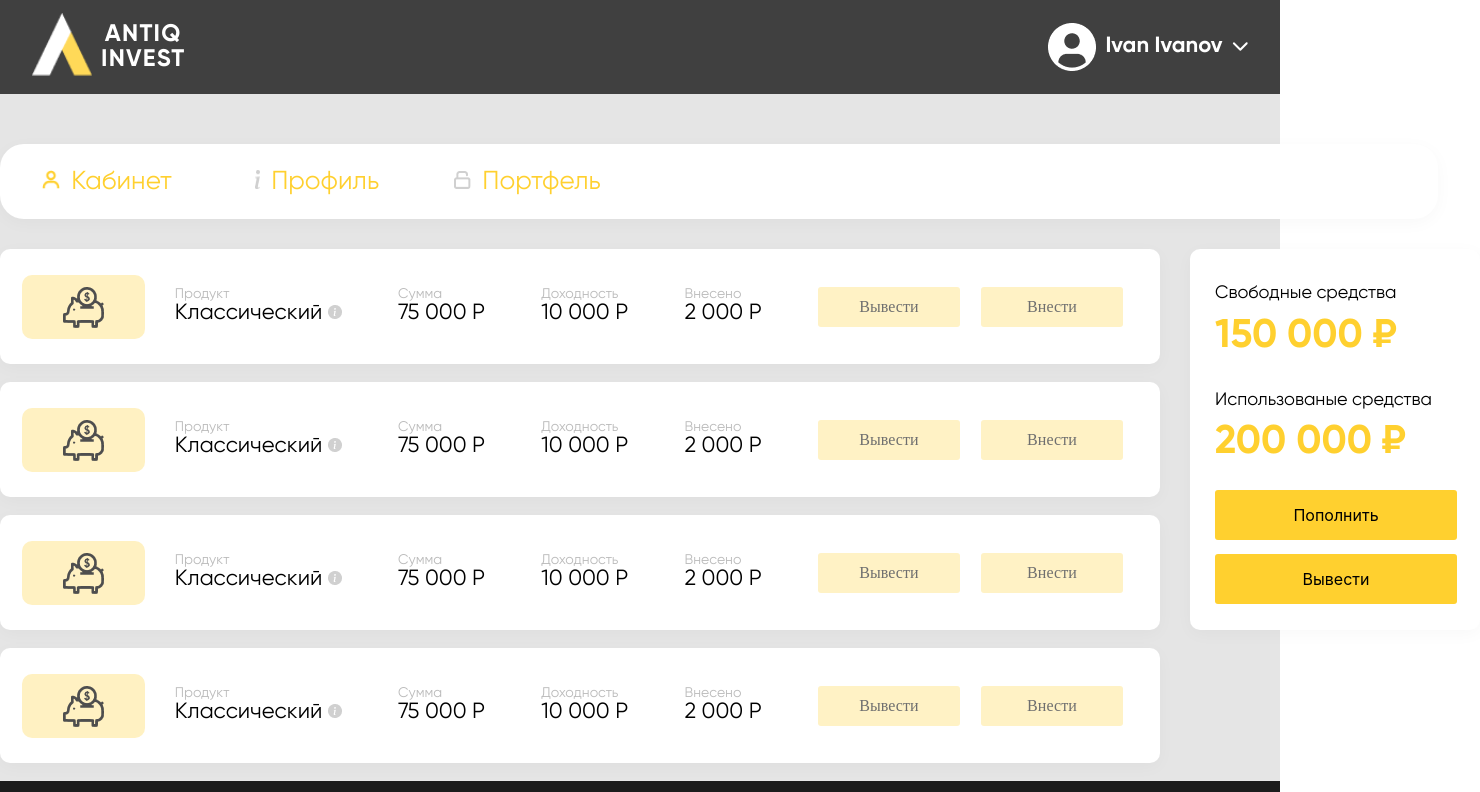
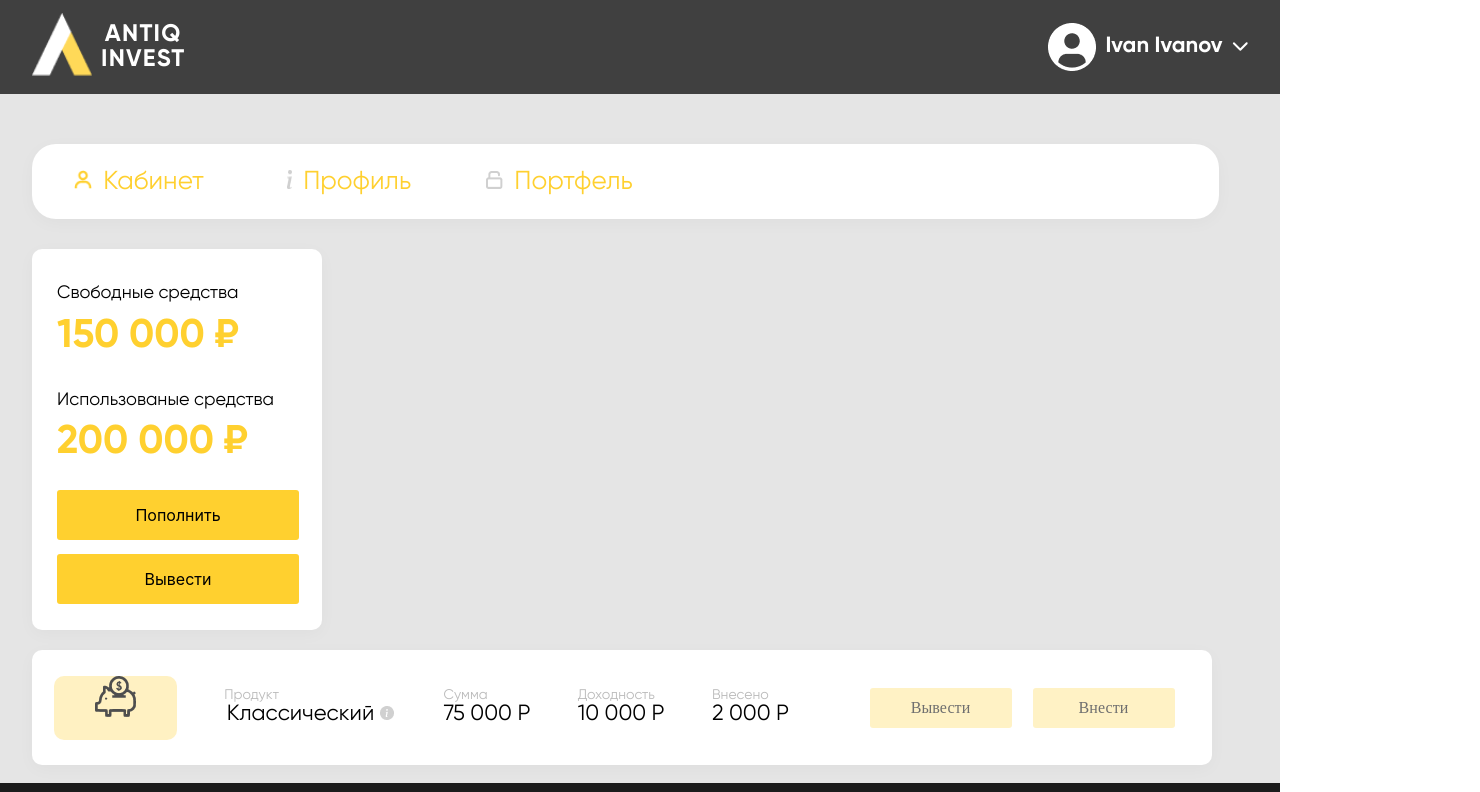
Before and after one commit to szemelkin/antiqinvest_front, a React (Create React App) app: page / in a window 1280 px wide. Shown: the top 792 px of the page, 1480 px wide, since content can reach past the window. Built offline with nearby package versions, Linux system fonts and the light colour scheme.

Commit message:
на частично сделан страница кабинета

```diff
--- a/public/index.html
+++ b/public/index.html
@@ -24,7 +24,7 @@
       work correctly both with client-side routing and a non-root public URL.
       Learn how to configure a non-root public URL by running `npm run build`.
     -->
-    <title>React App</title>
+    <title>Antiqinvest</title>
   </head>
   <body>
     <noscript>You need to enable JavaScript to run this app.</noscript>
--- a/src/components/CabinetHeadline/CabinetHeadline.css
+++ b/src/components/CabinetHeadline/CabinetHeadline.css
@@ -6,6 +6,7 @@
   box-shadow: 0px 4px 17px rgba(0, 0, 0, 0.03);
   border-radius: 24px;
   padding-left: 32px;
+  width: 1480px;
 }
 
 @media screen and (max-width: 1500px) {
--- a/src/components/MainCabinet/MainCabinet.css
+++ b/src/components/MainCabinet/MainCabinet.css
@@ -8,12 +8,11 @@
 .MainCabinet__wrapper {
   display: flex;
   flex-direction: column;
-  width: 1480px;
   margin: 0 auto;
 }
 
 @media screen and (max-width: 1500px) {
-  .as {
+  .MainCabinet__wrapper {
     width: 95%;
   }
 }
@@ -22,8 +21,18 @@
     margin-top: 30px;
 }
 
+
+.MarginBottom20 {
+  margin-bottom: 20px;
+}
+
 .MainCabinet__block {
     display: flex;
     justify-content: space-between;
+}
 
+@media screen and (max-width: 1530px) {
+  .MainCabinet__block {
+    flex-direction: column-reverse;
+  }
 }
--- a/src/components/MainCabinet/MainCabinet.jsx
+++ b/src/components/MainCabinet/MainCabinet.jsx
@@ -9,12 +9,13 @@ function MainCabinet() {
       <div className="MainCabinet__wrapper">
         <CabinetHeadline />
 
-            <div className="MainCabinet__block MarginTop30">
-            <Products />
-            <Report />
-            </div>
+        <div className="MainCabinet__block MarginTop30">
+          <Products />
+          <div className="MarginBottom20">
+          <Report />
+          </div>
 
-
+        </div>
       </div>
     </div>
   );
--- a/src/components/Products/Products.css
+++ b/src/components/Products/Products.css
@@ -6,51 +6,99 @@
   margin-bottom: 18px;
 }
 
-.Products {
-  display: flex;
-  max-width: 1480px;
-  flex-direction: column;
+.background {
+  width: 123px;
+  height: 64px;
+  background: linear-gradient(0deg, #fff1c2, #fff1c2), #c4c4c4;
+  border-radius: 10px;
 }
 
 .Products__left {
-  max-width: 1160px;
-  height: 115px;
 }
 
-.Products__left-card {
-  width: 100%;
-}
-
-.Products__left-card-content {
+.Products__left-cards {
   display: flex;
+  align-items: center;
   justify-content: space-between;
+  width: 1200px;
   background: #ffffff;
   box-shadow: 0px 4px 17px rgba(0, 0, 0, 0.03);
   border-radius: 10px;
   height: 115px;
+  box-sizing: border-box;
   padding: 0px 37px 0px 22px;
-  box-sizing: border-box;
 }
 
-.Products__left-card-imageBlock {
-  background: linear-gradient(0deg, #fff1c2, #fff1c2);
-  border-radius: 10px;
-  width: 123px;
-  height: 64px;
-  margin-top: 26px;
+@media screen and (max-width: 1200px) {
+  .Products__left-cards {
+    padding: 26px 37px 25px 22px;
+    height: auto;
+  }
 }
 
-.Products__left-card-imageBlock > img {
-  margin-top: 12px;
+@media screen and (max-width: 1280px) {
+  .Products__left-cards {
+    width: 97%;
+  }
 }
 
-.Products__left-card-blocks {
+@media screen and (max-width: 1200px) {
+  .Products__left-cards {
+    flex-direction: column;
+  }
+}
+
+@media screen and (max-width: 425px) {
+  .Products__left-cards {
+    padding: 25px 15px 6px 15px;
+  }
+}
+
+.Products__left-blocks {
   display: flex;
+  justify-content: space-between;
+  width: 735px;
+  background: #ffffff;
+  border-radius: 10px;
   align-items: center;
+}
+
+.bigBlock {
+  width: 172px;
+}
+
+.smallBlock {
+  width: 90px;
+}
+
+.Products__left-block {
+
+}
+
+@media screen and (max-width: 1200px) {
+  .Products__left-blocks {
+    width: 100%;
+    flex-wrap: wrap;
+  }
+}
+
+@media screen and (max-width: 656px) {
+  .Products__left-blocks {
+    height: 150px;
+  }
+}
+
+@media screen and (max-width: 374px) {
+  .Products__left-blocks {
+    height: 200px;
+  }
+}
+
+.Products__left-card-buttonsBlock {
+  width: 305px;
   justify-content: space-between;
-  width: 950px;
-  margin-left: 30px;
 }
+
 
 .Products__left-card-block > h4 {
   margin: 0;
@@ -75,8 +123,20 @@
 
 .Products__left-card-buttonsBlock {
   display: flex;
-  width: 305px;
   justify-content: space-between;
+}
+
+@media screen and (max-width: 1200px) {
+  .Products__left-card-buttonsBlock {
+    margin-top: 10px;
+  }
+}
+
+@media screen and (max-width: 425px) {
+  .Products__left-card-buttonsBlock {
+    flex-direction: column;
+    width: 100%;
+  }
 }
 
 .Products__left-card-buttonsBlock > button {
@@ -97,3 +157,10 @@
   order: 0;
   flex-grow: 0;
 }
+
+@media screen and (max-width: 425px) {
+  .Products__left-card-buttonsBlock > button {
+    width: 100%;
+    margin-bottom: 15px;
+  }
+}
--- a/src/components/Products/Products.jsx
+++ b/src/components/Products/Products.jsx
@@ -9,17 +9,14 @@ function Products() {
   return (
     <div className="Products">
       <div className="Products__left MarginBottom18">
-        <div className="Products__left-card">
-          <div className="Products__left-card-content">
-            <div className="Products__left-card-imageBlock">
+        <div className="Products__left-cards">
+          <div className="Products__left-blocks">
+            <div className="Products__left-block background">
               <img src={classic} />
             </div>
-            <div className="Products__left-card-blocks">
-              <div className="Products__left-card-block">
+            <div className="Products__left-card-block bigBlock">
               <h4>Продукт</h4>
-                <h5>
-                  Классический <img src={i} />
-                </h5>
+              <h5>Классический <img src={i} /></h5>
             </div>
             <div className="Products__left-card-block">
               <h4>Сумма</h4>
@@ -33,115 +30,15 @@ function Products() {
               <h4>Внесено</h4>
               <h5>2 000 Р</h5>
             </div>
+          </div>
+
           <div className="Products__left-card-buttonsBlock">
             <button>Вывести</button>
             <button>Внести</button>
           </div>
         </div>
-          </div>
-        </div>
-      </div>
 
-      <div className="Products__left MarginBottom18">
-        <div className="Products__left-card">
-          <div className="Products__left-card-content">
-            <div className="Products__left-card-imageBlock">
-              <img src={classic} />
-            </div>
-            <div className="Products__left-card-blocks">
-              <div className="Products__left-card-block">
-                <h4>Продукт</h4>
-                <h5>
-                  Классический <img src={i} />
-                </h5>
-              </div>
-              <div className="Products__left-card-block">
-                <h4>Сумма</h4>
-                <h5>75 000 Р</h5>
-              </div>
-              <div className="Products__left-card-block">
-                <h4>Доходность</h4>
-                <h5>10 000 Р</h5>
-              </div>
-              <div className="Products__left-card-block">
-                <h4>Внесено</h4>
-                <h5>2 000 Р</h5>
-              </div>
-              <div className="Products__left-card-buttonsBlock">
-                <button>Вывести</button>
-                <button>Внести</button>
-              </div>
-            </div>
-          </div>
-        </div>
-      </div>
-
-      <div className="Products__left MarginBottom18">
-        <div className="Products__left-card">
-          <div className="Products__left-card-content">
-            <div className="Products__left-card-imageBlock">
-              <img src={classic} />
-            </div>
-            <div className="Products__left-card-blocks">
-              <div className="Products__left-card-block">
-                <h4>Продукт</h4>
-                <h5>
-                  Классический <img src={i} />
-                </h5>
-              </div>
-              <div className="Products__left-card-block">
-                <h4>Сумма</h4>
-                <h5>75 000 Р</h5>
-              </div>
-              <div className="Products__left-card-block">
-                <h4>Доходность</h4>
-                <h5>10 000 Р</h5>
-              </div>
-              <div className="Products__left-card-block">
-                <h4>Внесено</h4>
-                <h5>2 000 Р</h5>
-              </div>
-              <div className="Products__left-card-buttonsBlock">
-                <button>Вывести</button>
-                <button>Внести</button>
-              </div>
-            </div>
-          </div>
-        </div>
-      </div>
-
-      <div className="Products__left MarginBottom18">
-        <div className="Products__left-card">
-          <div className="Products__left-card-content">
-            <div className="Products__left-card-imageBlock">
-              <img src={classic} />
-            </div>
-            <div className="Products__left-card-blocks">
-              <div className="Products__left-card-block">
-                <h4>Продукт</h4>
-                <h5>
-                  Классический <img src={i} />
-                </h5>
-              </div>
-              <div className="Products__left-card-block">
-                <h4>Сумма</h4>
-                <h5>75 000 Р</h5>
-              </div>
-              <div className="Products__left-card-block">
-                <h4>Доходность</h4>
-                <h5>10 000 Р</h5>
-              </div>
-              <div className="Products__left-card-block">
-                <h4>Внесено</h4>
-                <h5>2 000 Р</h5>
-              </div>
-              <div className="Products__left-card-buttonsBlock">
-                <button>Вывести</button>
-                <button>Внести</button>
-              </div>
-            </div>
-          </div>
-        </div>
+        <div className="Products__right-card"></div>
       </div>
     </div>
   );
--- a/src/components/Report/Report.jsx
+++ b/src/components/Report/Report.jsx
@@ -15,7 +15,6 @@ function Report() {
             </div>
             <button>Пополнить</button>
             <button>Вывести</button>
-
         </div>
 
 
```
Lines whose indentation alone changed are shown as unchanged.
